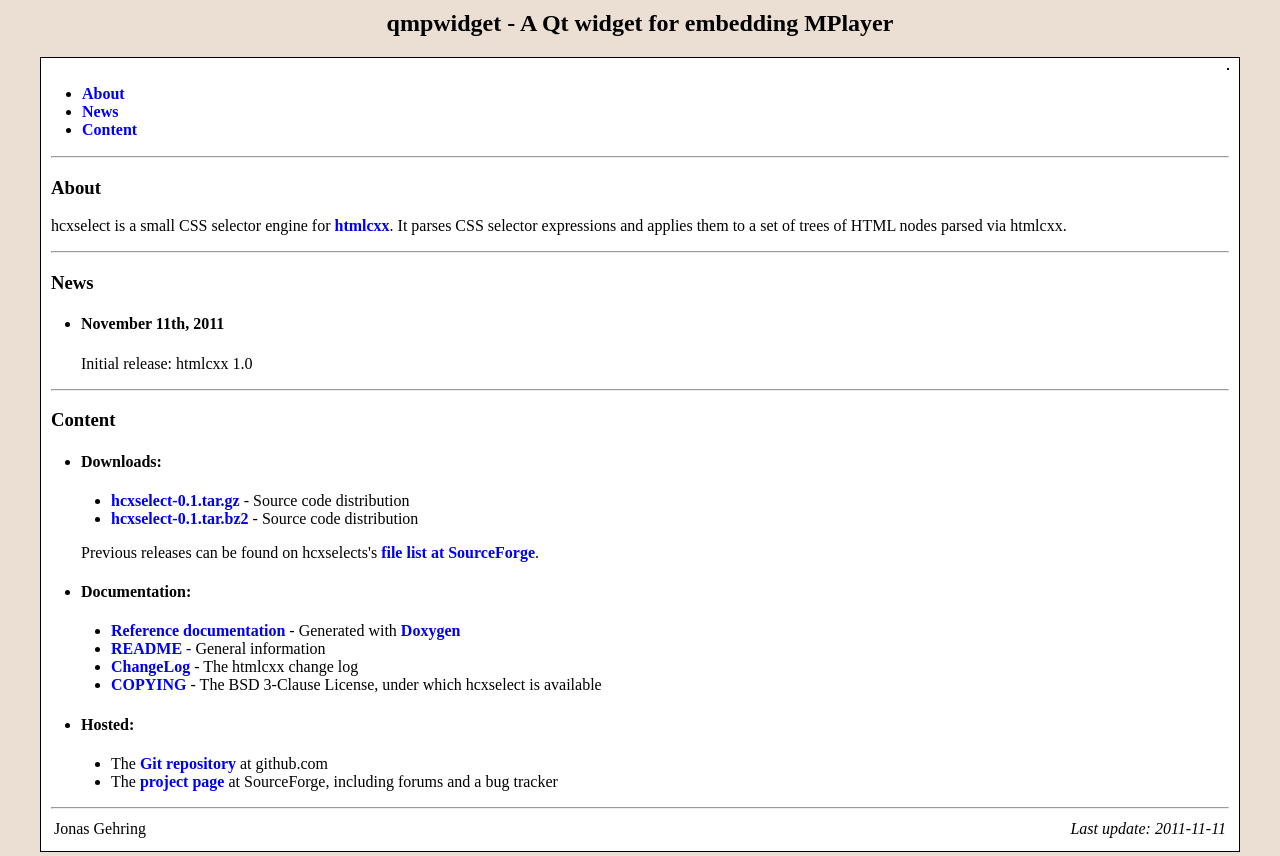
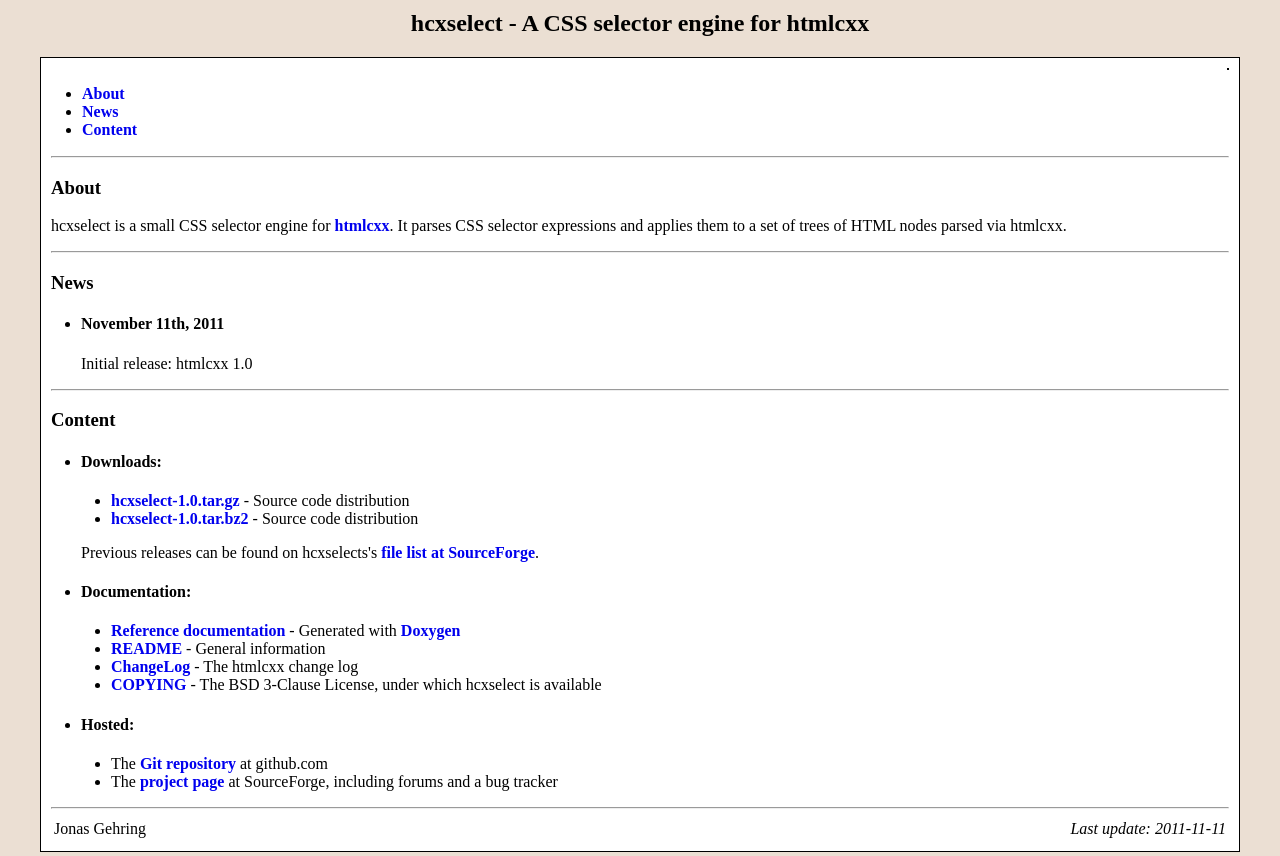
Before and after one commit to jgehring/hcxselect, a plain HTML site: page web/index.html in a window 1280 px wide. Drawn offline with Linux system fonts and the light colour scheme.

Commit message:
Fixes for the web page

```diff
--- a/web/index.html
+++ b/web/index.html
@@ -10,7 +10,7 @@
   </head>
 
   <body>
-    <h2>qmpwidget - A Qt widget for embedding MPlayer</h2>
+    <h2>hcxselect - A CSS selector engine for htmlcxx</h2>
 
     <div class="body">
       <div class="sflogo">
@@ -48,8 +48,8 @@
         <ul>
           <li><h4>Downloads:</h4>
             <ul>
-              <li><b><a href="http://prdownloads.sourceforge.net/hcxselect/hcxselect-0.1.tar.gz">hcxselect-0.1.tar.gz</a></b> - Source code distribution</li>
-              <li><b><a href="http://prdownloads.sourceforge.net/hcxselect/hcxselect-0.1.tar.bz2">hcxselect-0.1.tar.bz2</a></b> - Source code distribution</li>
+              <li><b><a href="http://prdownloads.sourceforge.net/hcxselect/hcxselect-1.0.tar.gz">hcxselect-1.0.tar.gz</a></b> - Source code distribution</li>
+              <li><b><a href="http://prdownloads.sourceforge.net/hcxselect/hcxselect-1.0.tar.bz2">hcxselect-1.0.tar.bz2</a></b> - Source code distribution</li>
               </ul>
             <p>Previous releases can be found on hcxselects's <a href="http://sourceforge.net/projects/hcxselect/files/">file list at SourceForge</a>.</p>
           </li>
```
